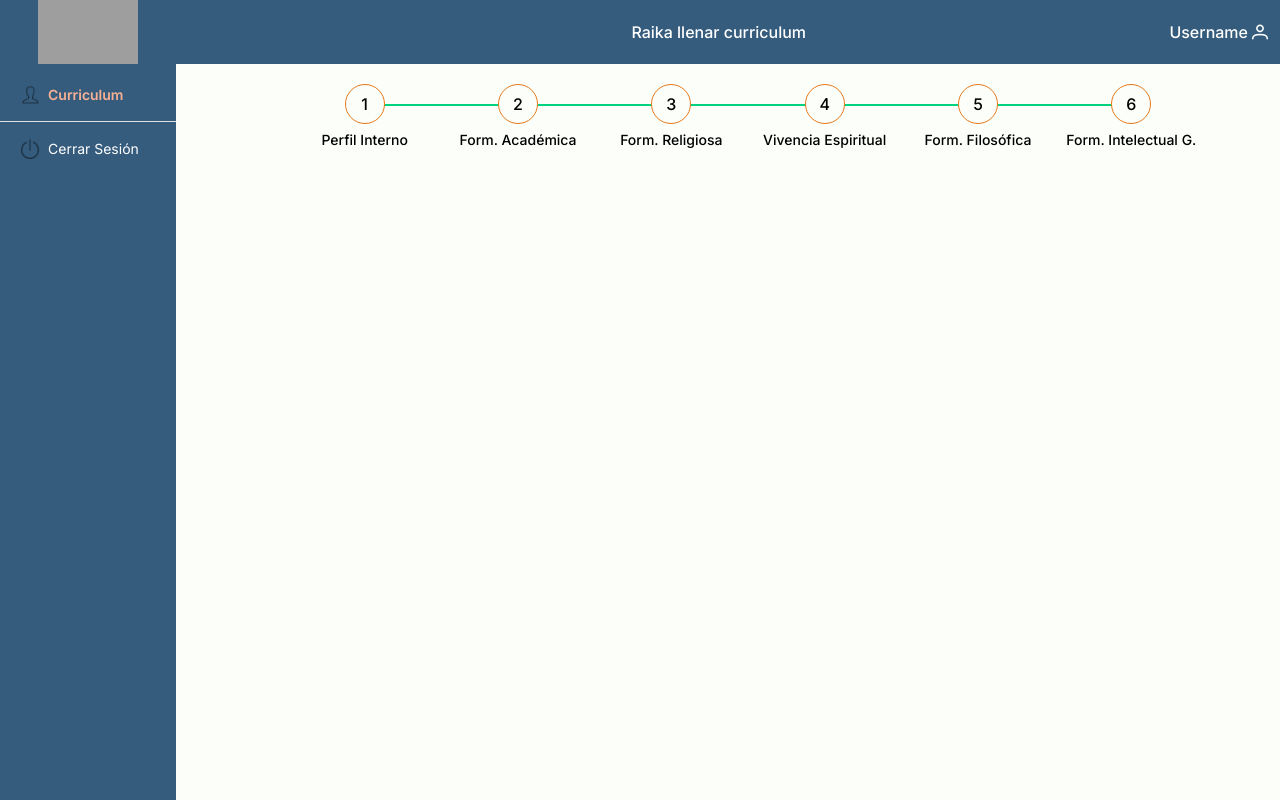
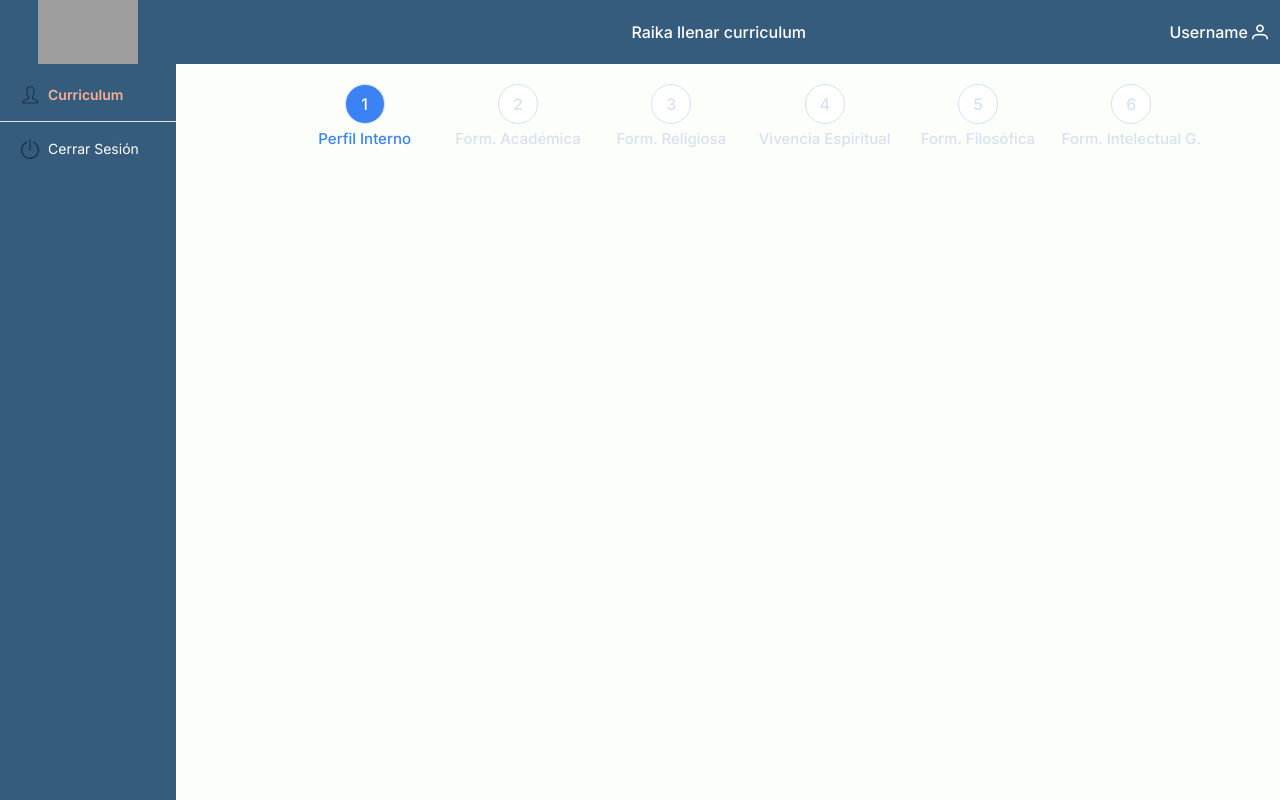
Before and after one commit to Eduardodac/occRaikaApp, a React (Vite) app: page /Curriculum in a window 1280 px wide. Built offline with nearby package versions, Linux system fonts and the light colour scheme; grey boxes are pictures that could not be loaded.

Commit message:
Termina steps de curriculum

```diff
--- a/src/components/curriculum/StepIcon.tsx
+++ b/src/components/curriculum/StepIcon.tsx
@@ -1,5 +1,6 @@
-import { useEffect } from "react"
+import { useEffect, useState } from "react"
 import { indexStepStore } from "../../store/curriculumStep"
+import '../../styles/steps.css'
 
 type iconStepProps={
     index:number,
@@ -7,21 +8,60 @@ type iconStepProps={
     title: string,
 }
 
+const active = {
+    color:"#FFF",
+    backgroundColor:"#3B82F6",
+}
+
+const inactive = {
+    color:"#D7E2EE",
+    backgroundColor:"#FFF",
+}
+
+const previous = {
+    color:"#FFF",
+    backgroundColor:"#00D27F",
+}
+
+const texActive = {
+    color:"#3B82F6",
+}
+
+const textInactive = {
+    color:"#D7E2EE",
+}
+
+const textPrevious = {
+    color:"#00D27F",
+}
+
 export const StepIcon = ({index, icon, title}:iconStepProps) => {
+
+    const [cssStep, setCssStep] = useState(inactive);
+    const [cssText, setCssText] = useState(textInactive);
 
     const indexStepSelected = indexStepStore((state)=> state.index)
     const changeIndexStep = indexStepStore((state)=> state.changeIndexStep)
 
     useEffect(()=>{
-        console.log(indexStepSelected)
+        if(indexStepSelected === index){
+            setCssStep(active);
+            setCssText(texActive);
+        }else if(indexStepSelected < index){
+            setCssStep(inactive);
+            setCssText(textInactive);
+        }else{
+            setCssStep(previous);
+            setCssText(textPrevious);
+        }
     },[indexStepSelected])
 
     return (
         <div className="flex flex-col justify-center content-start z-10 w-1/6">
-            <div className="cursor-pointer table text-center transition-all m-auto w-10 h-10 border rounded-full bg-fondo" >
-                <i className="table-cell align-middle not-italic">{icon}</i>
+            <div className="stepEmp__contenedorIcono" style={cssStep} onClick={()=>(changeIndexStep(index))}>
+                <i className="stepEmp__icono not-italic">{icon}</i>
             </div>
-            <span className="text-center transition-all my-2 mx-0 text-sm leading-4 font-medium">{title}</span>
+            <span className="stepEmp__text" style={cssText}>{title}</span>
         </div>
     )
 }
--- a/src/pages/Curriculum.tsx
+++ b/src/pages/Curriculum.tsx
@@ -1,8 +1,18 @@
 
 import { StepIcon } from '../components/curriculum/StepIcon';
+import { useEffect, useState } from 'react';
+import { indexStepStore } from '../store/curriculumStep';
 
 export function Curriculum() {
+    const [barWidth, setBarWidth] = useState("0%");
+    const indexStepSelected = indexStepStore((state)=> state.index)
 
+    useEffect(()=>{
+        const barPercetaje = ((indexStepSelected-1)*20).toString()+"%";
+        setBarWidth(barPercetaje);
+    },[indexStepSelected])
+
+    useEffect
     return (
         <div className="w-10/12 relative m-auto mb-10">
             <div className="flex flex-row justify-around content-center">
@@ -15,8 +25,8 @@ export function Curriculum() {
                 <StepIcon index = {5} icon="5" title="Form. Filosófica"></StepIcon>
                 <StepIcon index = {6} icon="6" title="Form. Intelectual G."></StepIcon>
 
-                <div className="absolute z-0 mx-1/20 h-0.5 w-10/12 bg-progressBarInactive" style={{top:"28%"}}>
-                    <span className="absolute z-0 transition-all h-full w-0" id="barIndicator"></span>
+                <div className="absolute z-0 mx-1/20 h-0.5 w-10/12" style={{top:"28%"}}>
+                    <span className="absolute z-0 transition-all h-full bg-progressBarInactive" id="barIndicator" style={{width:barWidth}}></span>
                 </div>
             </div>
         </div>
--- /dev/null
+++ b/src/styles/steps.css
@@ -0,0 +1,100 @@
+.stepEmp {
+    position: relative;
+    margin: auto;
+    margin-bottom: 40px;
+}
+
+.stepEmp--dosElementos {
+    width: 40%;
+}
+
+.stepEmp--tresElementos {
+    width: 60%;
+}
+
+.stepEmp--cuatroElementos {
+    width: 70%;
+}
+
+.stepEmp__step {
+    z-index: 1;
+    width: 15%;
+}
+
+.stepEmp__contenedorIcono {
+    cursor: pointer;
+    display: table;
+    text-align: center;
+    -webkit-transition: background-color 1s ease-out;
+    -moz-transition: background-color 1s ease-out;
+    -o-transition: background-color 1s ease-out;
+    transition: background-color 1s ease-out;
+    margin: auto;
+    width: 40px;
+    height: 40px;
+    border-radius: 20px;
+    border: 1px solid #D7E2EE
+}
+
+.stepEmp__icono {
+    display: table-cell;
+    vertical-align: middle;
+}
+
+.stepEmp__text {
+    color: #D7E2EE;
+    letter-spacing: 0em;
+    text-align: center;
+    -webkit-transition: background-color 1s ease-out;
+    -moz-transition: background-color 1s ease-out;
+    -o-transition: background-color 1s ease-out;
+    transition: background-color 1s ease-out;
+    margin: 5px 0px;
+    font-size: 15px;
+    font-weight: 500;
+    line-height: 19px;
+}
+
+.stepEmp__progressbar {
+    position: absolute;
+    z-index: 0;
+    top: 30%;
+    margin: 0% 5%;
+    height: 1px;
+}
+
+.stepEmp__indicador {
+    background: #00D27F;
+    position: absolute;
+    z-index: 0;
+    transition: all 500ms ease;
+    height: 100%;
+    width: 0%;
+}
+
+.stepEmp--inactive {
+    color: #D7E2EE;
+    background-color: #FFF;
+}
+
+.stepEmp--textInactive {
+    color: #D7E2EE;
+}
+
+.stepEmp--active {
+    color: #FFFFFF;
+    background-color: #3B82F6;
+}
+
+.stepEmp--textActive {
+    color: #3B82F6;
+}
+
+.stepEmp--previous {
+    color: #FFFFFF;
+    background-color: #00D27F;
+}
+
+.stepEmp--textPrevious {
+    color: #00D27F;
+}
--- a/tailwind.config.js
+++ b/tailwind.config.js
@@ -16,6 +16,7 @@ module.exports = {
       extend: {
         colors: {
           progressBarInactive: "#00D27F",
+          borderIcon: "#D7E2EE",
           gray: {
             menus: "#355c7d"
             // menus: "#F0F0C9",
```
